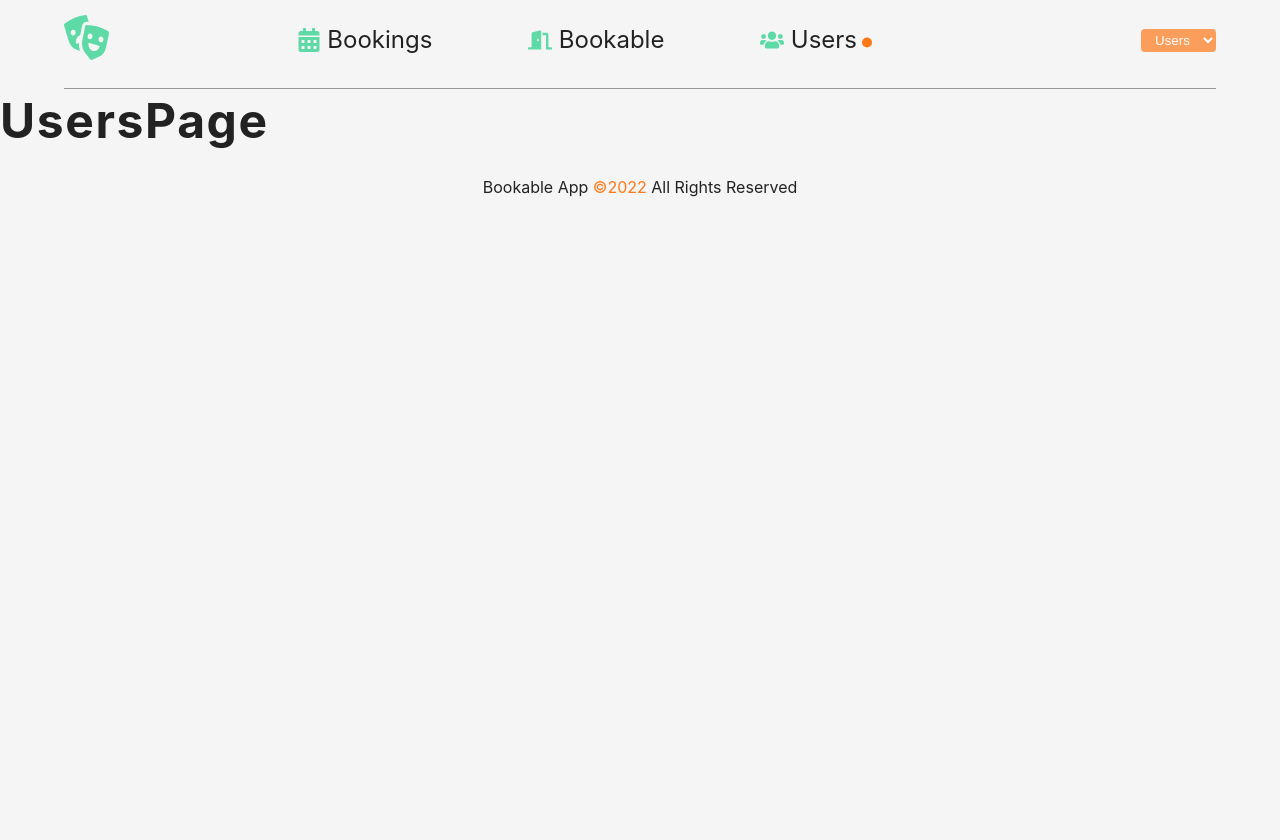
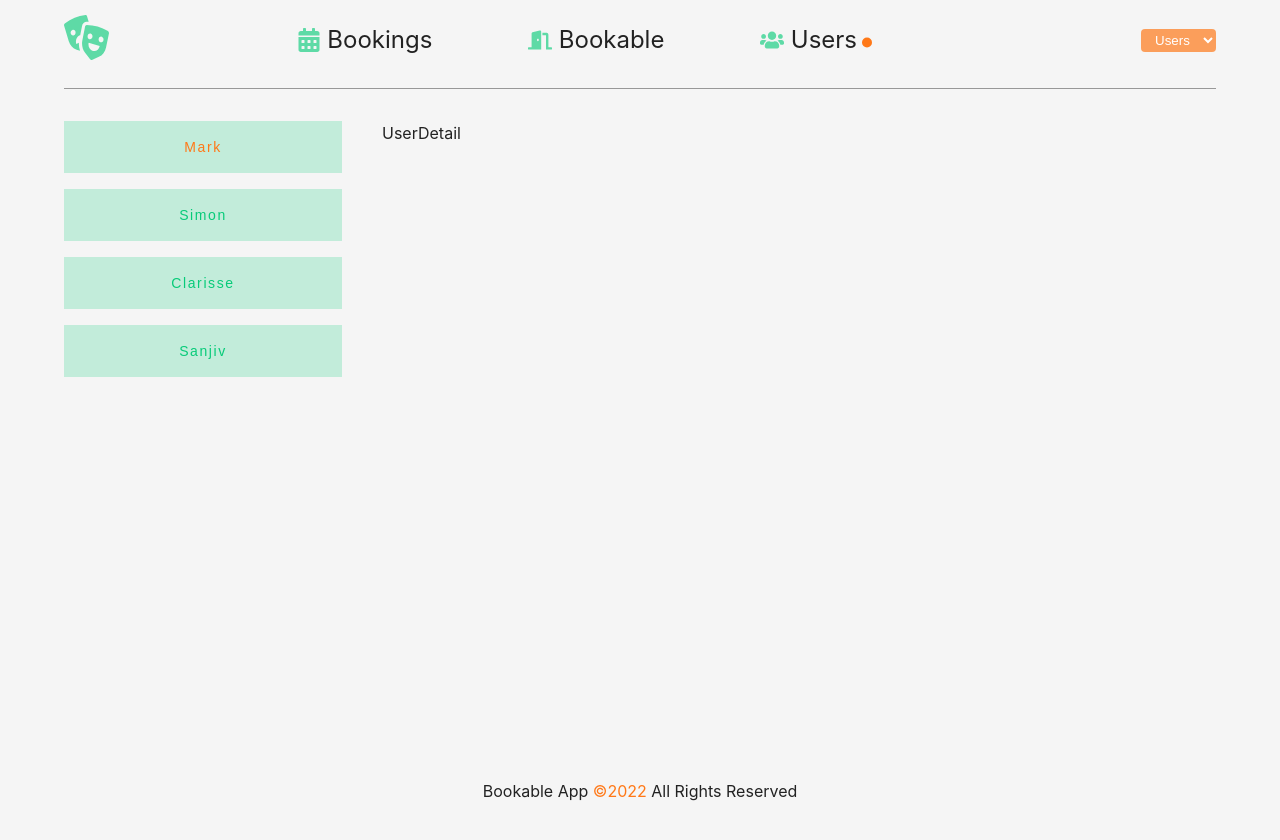
Before and after one commit to VladiVK/react-ts-bookable, a React (Create React App) app: page /users in a window 1280 px wide. Before the commit the page ends 800 px from the top, so only its background shows below. Built offline with nearby package versions, Linux system fonts and the light colour scheme.

Commit message:
chore: add UsersList component

```diff
--- a/src/components/index.js
+++ b/src/components/index.js
@@ -4,4 +4,16 @@ import UserPicker from './userPicker';
 import NavbarLinks from './navbarLinks';
 import Sidebar from './sidebar';
 import BookablesList from './bokkablesList';
-export { Navbar, NavbarLinks, Footer, UserPicker, Sidebar, BookablesList };
+import UsersList from './usersList';
+import UserDetail from './userDetails';
+
+export {
+  Navbar,
+  NavbarLinks,
+  Footer,
+  UserPicker,
+  Sidebar,
+  BookablesList,
+  UserDetail,
+  UsersList,
+};
--- /dev/null
+++ b/src/components/userDetails/UserDetail.tsx
@@ -0,0 +1,7 @@
+import React from 'react';
+
+const UserDetail = () => {
+  return <div>UserDetail</div>;
+};
+
+export default UserDetail;
--- /dev/null
+++ b/src/components/userDetails/index.ts
@@ -0,0 +1,2 @@
+import UserDetail from './UserDetail';
+export default UserDetail;
--- /dev/null
+++ b/src/components/userDetails/style.js
@@ -0,0 +1,2 @@
+import styled from 'styled-components';
+export const UserDetailsWrapper = styled.div``;
--- /dev/null
+++ b/src/components/usersList/UsersList.tsx
@@ -0,0 +1,60 @@
+import React, { useEffect } from 'react';
+import { useAppDispatch, useAppSelector } from '../../hooks/hooks';
+import {
+  setUser,
+  setUsers,
+  setUsersID,
+} from '../../store/usersSlice/users_slice';
+import { UsersListWrapper } from './style';
+import { users as fetchedUsers } from '../../utils/static.json';
+
+const UsersList = () => {
+  const dispatch = useAppDispatch();
+  const { users, selectedUser, usersID } = useAppSelector(
+    (state) => state.users
+  );
+
+  useEffect(() => {
+    dispatch(setUsers(fetchedUsers));
+  }, []);
+
+  //   useEffect(() => {
+  //     dispatch(setUser(usersID));
+  //   }, [usersID]);
+
+  if (users.length < 1) {
+    return <h1>Loading...</h1>;
+  }
+  return (
+    <UsersListWrapper>
+      <ul className='users__list'>
+        {users.map((user) => {
+          const { id, name } = user;
+          return (
+            <li
+              key={id}
+              className={` ${
+                id === usersID
+                  ? 'users__list-item selected'
+                  : 'users__list-item'
+              }`}
+            >
+              <button
+                className='btn users__list-item--btn'
+                type='button'
+                onClick={() => {
+                  dispatch(setUser(id));
+                  dispatch(setUsersID(id));
+                }}
+              >
+                {name}
+              </button>
+            </li>
+          );
+        })}
+      </ul>
+    </UsersListWrapper>
+  );
+};
+
+export default UsersList;
--- /dev/null
+++ b/src/components/usersList/index.tsx
@@ -0,0 +1,2 @@
+import UsersList from './UsersList';
+export default UsersList;
--- /dev/null
+++ b/src/components/usersList/style.js
@@ -0,0 +1,33 @@
+import styled from 'styled-components';
+export const UsersListWrapper = styled.div`
+  width: 100%;
+  max-width: 20rem;
+
+  .users__list {
+    margin: 1rem auto;
+    margin: auto;
+    width: 100%;
+  }
+
+  .users__list-item {
+    margin-bottom: 1rem;
+  }
+  .users__list-item--btn {
+    display: inline-block;
+    width: 100%;
+    background: var(--clr-green-light-1);
+    color: var(--clr-green);
+    padding: 1rem 0;
+    text-transform: capitalize;
+    border-radius: 0;
+    box-shadow: none;
+
+    &:hover {
+      transform: translateX(8px);
+    }
+  }
+
+  .users__list-item.selected .users__list-item--btn {
+    color: var(--clr-orange);
+  }
+`;
--- a/src/pages/users/UsersPage.tsx
+++ b/src/pages/users/UsersPage.tsx
@@ -1,7 +1,16 @@
 import React from 'react';
+import { UserDetail, UsersList } from '../../components';
+import { UsersPageWrapper } from './style';
 
 const UsersPage = () => {
-  return <h1>UsersPage</h1>;
+  return (
+    <UsersPageWrapper className='container-center page-100-vh'>
+      <div className='page-content'>
+        <UsersList />
+        <UserDetail />
+      </div>
+    </UsersPageWrapper>
+  );
 };
 
 export default UsersPage;
--- /dev/null
+++ b/src/pages/users/style.js
@@ -0,0 +1,12 @@
+import styled from 'styled-components';
+
+export const UsersPageWrapper = styled.main`
+  .page-content {
+    display: grid;
+
+    @media (min-width: 992px) {
+      grid-template-columns: 1fr 3fr;
+      column-gap: 2.5rem;
+    }
+  }
+`;
--- a/src/store/store.ts
+++ b/src/store/store.ts
@@ -1,10 +1,13 @@
 import { configureStore } from '@reduxjs/toolkit';
 import bookablesReducer from './bookablesSlice/bookables_slice';
 import navigationReducer from './navigationSlice/navigation_slice';
+import usersReducer from './usersSlice/users_slice';
+
 export const store = configureStore({
   reducer: {
     bookables: bookablesReducer,
     navigation: navigationReducer,
+    users: usersReducer,
   },
 });
 
--- /dev/null
+++ b/src/store/usersSlice/users_slice.ts
@@ -0,0 +1,42 @@
+import { createSlice } from '@reduxjs/toolkit';
+
+type UserUI = {
+  id: number;
+  name: string;
+  img: string;
+  title: string;
+  notes: string;
+};
+
+type UsersState = {
+  users: UserUI[];
+  selectedUser: UserUI;
+  usersID: number;
+};
+
+const initialState: UsersState = {
+  users: [],
+  selectedUser: {} as UserUI,
+  usersID: 1,
+};
+
+export const usersSlice = createSlice({
+  name: 'users',
+  initialState,
+  reducers: {
+    setUsers: (state, { payload }) => {
+      state.users = payload;
+    },
+    setUser: (state, { payload }) => {
+      let newUser = state.users.find((user) => user.id === payload);
+      if (!newUser) newUser = state.users[0];
+      state.selectedUser = newUser;
+    },
+    setUsersID: (state, { payload }) => {
+      state.usersID = payload;
+    },
+  },
+});
+
+export const { setUsers, setUser, setUsersID } = usersSlice.actions;
+export default usersSlice.reducer;
```
